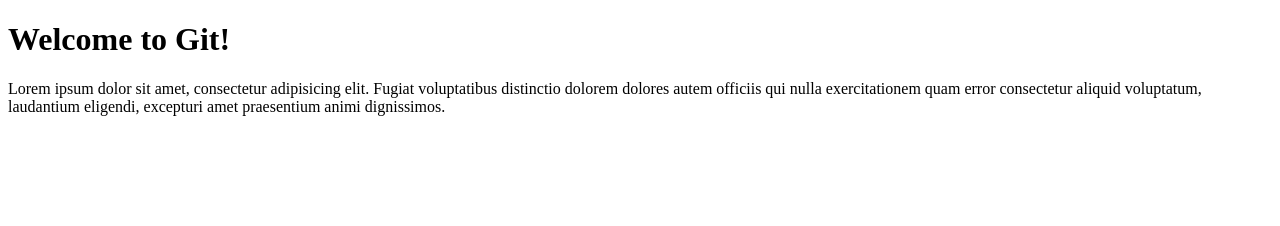
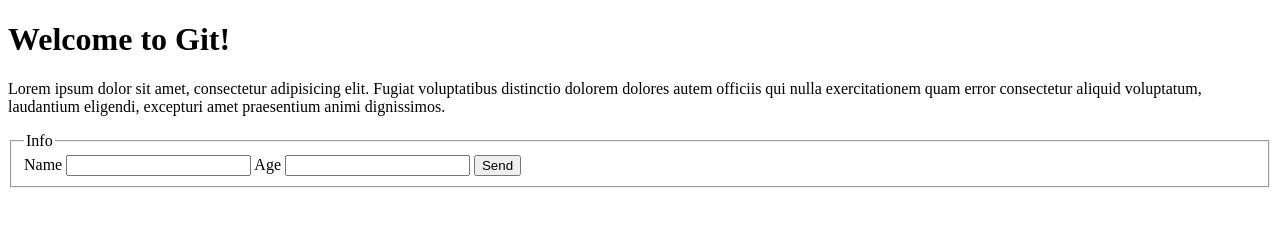
Before and after one commit to raxy80-superego/testProject, a plain HTML site: page index.html in a window 1280 px wide. Drawn offline with Linux system fonts and the light colour scheme.

Commit message:
Add form to project

```diff
--- a/index.html
+++ b/index.html
@@ -9,7 +9,16 @@
 	<h1>Welcome to Git!</h1>
 	<p>Lorem ipsum dolor sit amet, consectetur adipisicing elit. Fugiat voluptatibus distinctio dolorem dolores autem officiis qui nulla exercitationem quam error consectetur aliquid voluptatum, laudantium eligendi, excepturi amet praesentium animi dignissimos.</p>
 
-
+	<form action="">
+		<fieldset>
+			<legend>Info</legend>
+			<label for="name">Name</label>
+			<input type="text" id="name">
+			<label for="age">Age</label>
+			<input type="number" id="age">
+			<input type="submit" value="Send">
+		</fieldset>
+	</form>
 
 	<script src="js/jquery-1.11.3.min.js"></script>
 	<script src="js/script.js"></script>
```
